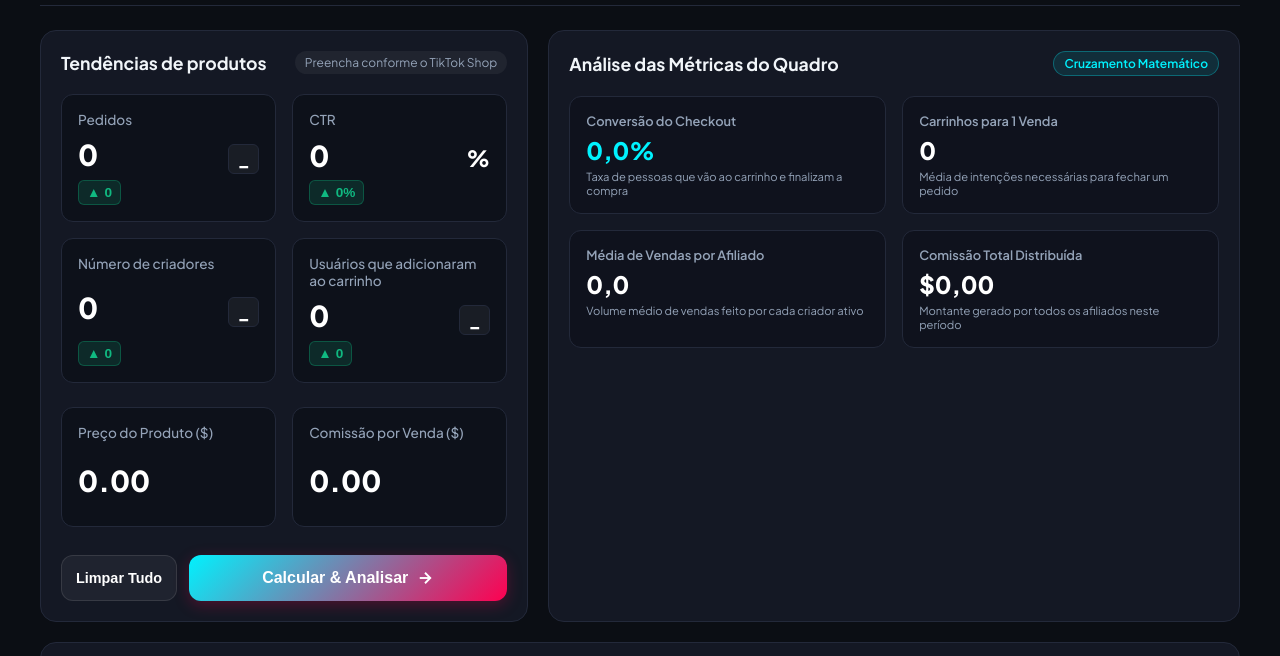
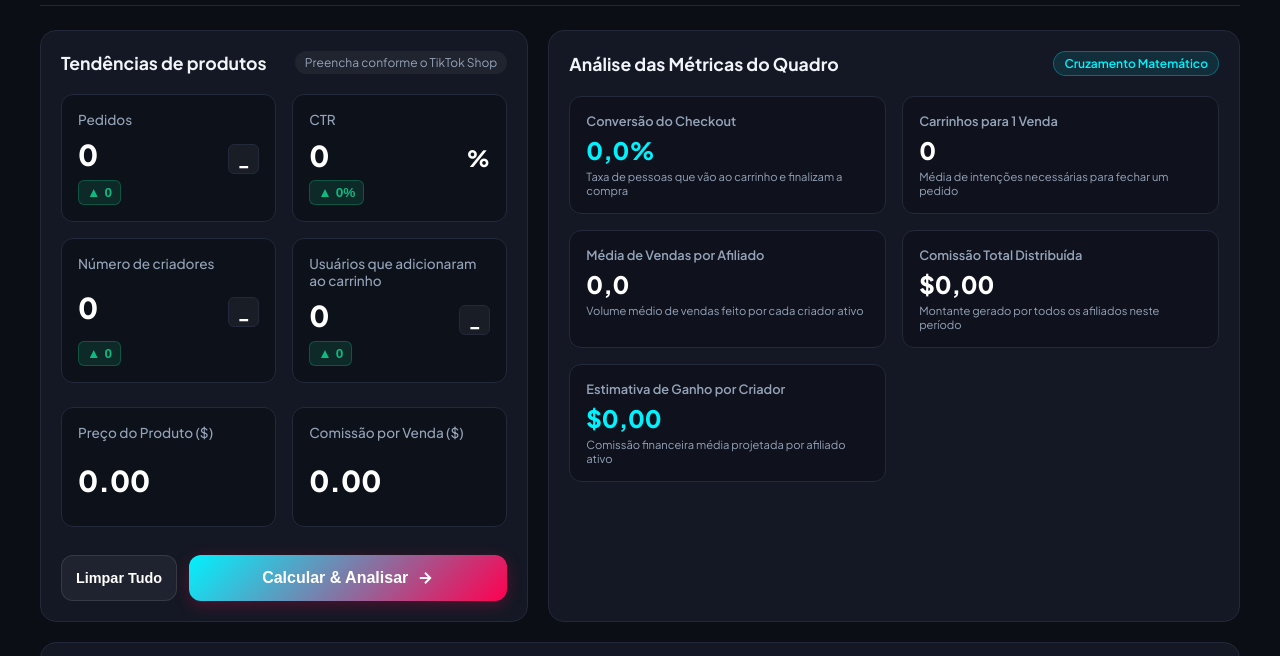
Before and after one commit to MDEOURO/SmartTok-Analyzer, a website: page index.html in a window 1280 px wide. Shown: the part 82-738 px from the top of the page. Drawn offline with Linux system fonts and the light colour scheme.

Commit message:
feat: adicionar card de estimativa de ganho financeiro por criador

```diff
--- a/app.js
+++ b/app.js
@@ -52,6 +52,7 @@ document.addEventListener('DOMContentLoaded', () => {
       document.getElementById('resCartsPerOrder').innerText = '0';
       document.getElementById('resOrdersPerCreator').innerText = '0,0';
       document.getElementById('resTotalCommission').innerText = '$0,00';
+      document.getElementById('resEarningsPerCreator').innerText = '$0,00';
 
       const reasonsContainer = document.querySelector('.reasons-container');
       if (reasonsContainer) reasonsContainer.innerHTML = '';
@@ -218,6 +219,7 @@ document.addEventListener('DOMContentLoaded', () => {
     const ordersPerCreator = creators > 0 ? (orders / creators) : 0;
     const commission = parseLocalFloat(document.getElementById('commission').value);
     const totalCommission = orders * commission;
+    const earningsPerCreator = creators > 0 ? (totalCommission / creators) : 0;
 
     // Se tudo for ZERO (Produto nem começou a rodar ou form vazio), não rodar análise punitiva.
     if (orders === 0 && cartAdds === 0 && creators === 0 && ctr === 0) {
@@ -225,6 +227,7 @@ document.addEventListener('DOMContentLoaded', () => {
       document.getElementById('resCartsPerOrder').innerText = '0';
       document.getElementById('resOrdersPerCreator').innerText = '0,0';
       document.getElementById('resTotalCommission').innerText = '$0,00';
+      document.getElementById('resEarningsPerCreator').innerText = '$0,00';
 
       document.getElementById('scoreText').textContent = '0';
       const scoreRing = document.getElementById('scoreCircle');
@@ -254,7 +257,10 @@ document.addEventListener('DOMContentLoaded', () => {
     document.getElementById('resCartToSale').innerText = cartToSaleRate.toFixed(1).replace('.', ',') + '%';
     document.getElementById('resCartsPerOrder').innerText = orders > 0 ? (cartAdds / orders).toFixed(2).replace('.', ',') : '0';
     document.getElementById('resOrdersPerCreator').innerText = ordersPerCreator.toFixed(1).replace('.', ',');
+
+    // Formatação monetária local
     document.getElementById('resTotalCommission').innerText = '$' + totalCommission.toLocaleString('pt-BR', { minimumFractionDigits: 2, maximumFractionDigits: 2 });
+    document.getElementById('resEarningsPerCreator').innerText = '$' + earningsPerCreator.toLocaleString('pt-BR', { minimumFractionDigits: 2, maximumFractionDigits: 2 });
 
     let score = 50;
     let badgeClass = 'status-warning';
--- a/index.html
+++ b/index.html
@@ -206,6 +206,12 @@
             <div class="metric-value" id="resTotalCommission">$0.00</div>
             <div class="metric-sub">Montante gerado por todos os afiliados neste período</div>
           </div>
+
+          <div class="metric-box">
+            <div class="metric-title">Estimativa de Ganho por Criador</div>
+            <div class="metric-value highlighting" id="resEarningsPerCreator">$0,00</div>
+            <div class="metric-sub">Comissão financeira média projetada por afiliado ativo</div>
+          </div>
         </div>
       </section>
 
```
